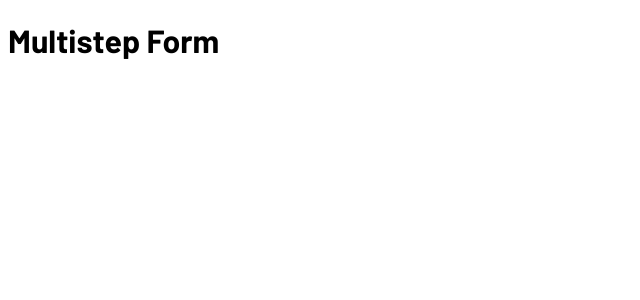
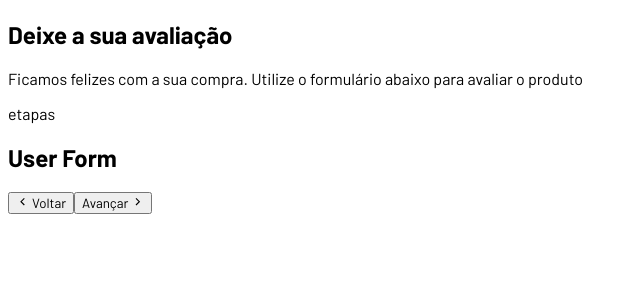
Before and after one commit to rafavanzele/projeto-formulario-multistep-react, a React (Vite) app in the folder multistep_form_react/: page / in a window 1280 px wide. Shown: the top 300 px of the page, without its empty margins (0-640 px from the left). Built offline with nearby package versions, Linux system fonts and the light colour scheme.

Commit message:
estrutura do componente principal+hook

```diff
--- a/multistep_form_react/index.html
+++ b/multistep_form_react/index.html
@@ -2,7 +2,7 @@
 <html lang="en">
   <head>
     <meta charset="UTF-8" />
-    <link rel="icon" type="image/svg+xml" href="/vite.svg" />
+    <link rel="icon" type="#" href="#" />
     <meta name="viewport" content="width=device-width, initial-scale=1.0" />
     <title>Multistep Form React</title>
     <!-- FONTE -->
--- a/multistep_form_react/src/App.jsx
+++ b/multistep_form_react/src/App.jsx
@@ -1,11 +1,44 @@
+// COMPONENTS
+import UserForm from './components/UserForm'
+import ReviewForm from './components/ReviewForm'
+import Thanks from './components/Thanks'
+
+// importando icones:
+import {GrFormNext, GrFormPrevious} from 'react-icons/gr'
+
+// HOOKS
+import { useForm } from './hooks/useForm'
+
+// ESTILOS
 import './App.css'
 
 function App() {
+  const formComponents = [<UserForm/>, <ReviewForm/>, <Thanks/>]
+
+  const {currentStep, currentComponent} = useForm(formComponents)
 
 
   return (
-    <div>
-      <h1>Multistep Form</h1>
+    <div className='app'>
+      <div className="header">
+        <h2>Deixe a sua avaliação</h2>
+        <p>Ficamos felizes com a sua compra. Utilize o formulário abaixo para avaliar o produto</p>
+      </div>
+
+
+      <div className="form-container">
+        <p>etapas</p>
+
+        <form>
+          <div className="inputs-container">{currentComponent}</div>
+
+          <div className="actions">
+            <button type='button'>  <GrFormPrevious/>  <span>Voltar</span>  </button>
+            <button type='submit'>  <span>Avançar</span>  <GrFormNext/>  </button>
+          </div>
+        </form>
+      </div>
+
     </div>
   )
 }
--- /dev/null
+++ b/multistep_form_react/src/components/ReviewForm.jsx
@@ -0,0 +1,11 @@
+import React from 'react'
+
+const ReviewForm = () => {
+  return (
+    <div>
+        <h2>Review Form</h2>
+    </div>
+  )
+}
+
+export default ReviewForm
--- /dev/null
+++ b/multistep_form_react/src/components/Thanks.jsx
@@ -0,0 +1,11 @@
+import React from 'react'
+
+const Thanks = () => {
+  return (
+    <div>
+        <h2>Thanks</h2>
+    </div>
+  )
+}
+
+export default Thanks
--- /dev/null
+++ b/multistep_form_react/src/components/UserForm.jsx
@@ -0,0 +1,11 @@
+import React from 'react'
+
+const UserForm = () => {
+  return (
+    <div>
+        <h2>User Form</h2>
+    </div>
+  )
+}
+
+export default UserForm
--- /dev/null
+++ b/multistep_form_react/src/hooks/useForm.jsx
@@ -0,0 +1,10 @@
+import { useState } from "react";
+
+export function useForm(steps) {
+    const [currentStep, setCurrentStep] = useState(0)
+
+    return {
+        currentStep,
+        currentComponent: steps[currentStep],
+    }
+}
```
